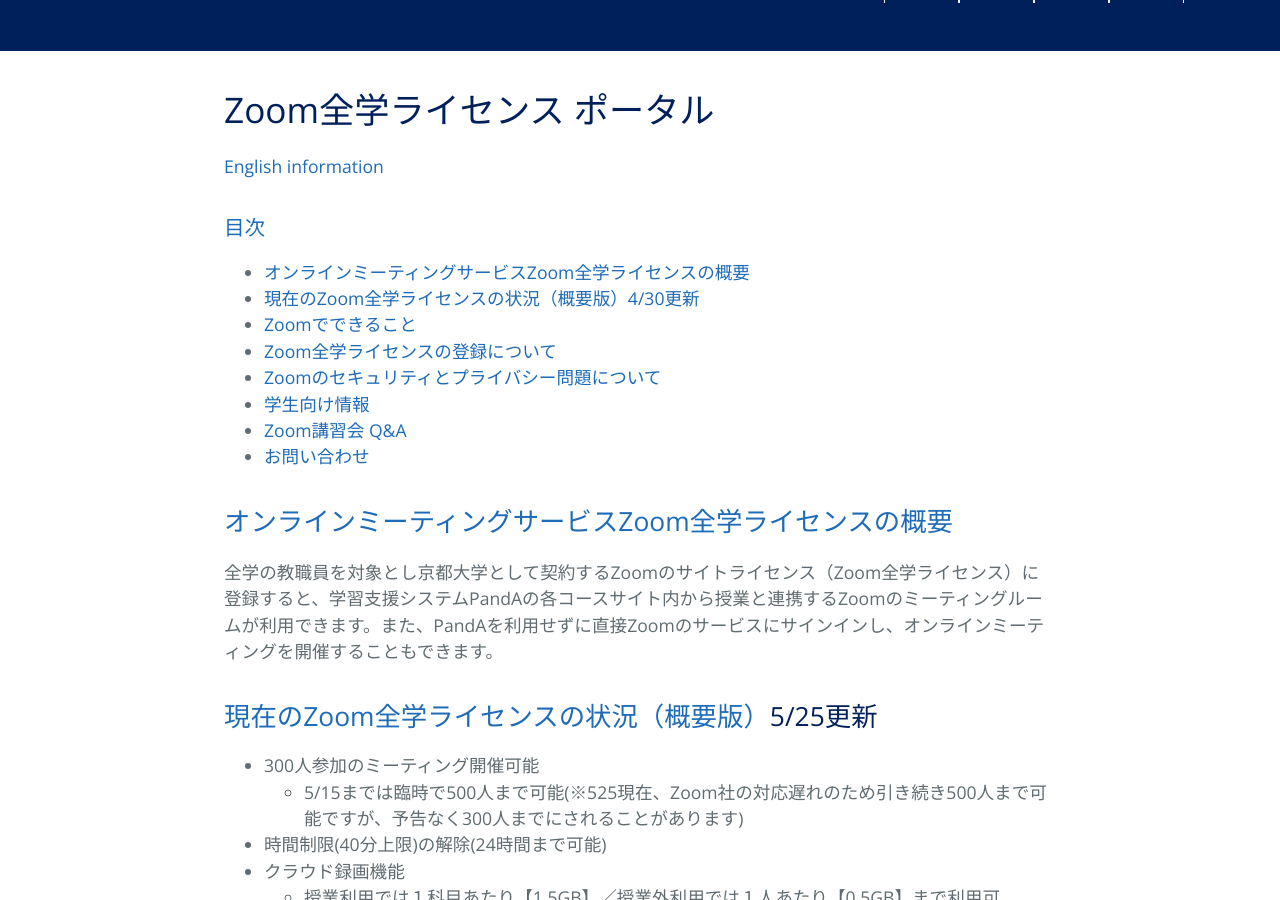
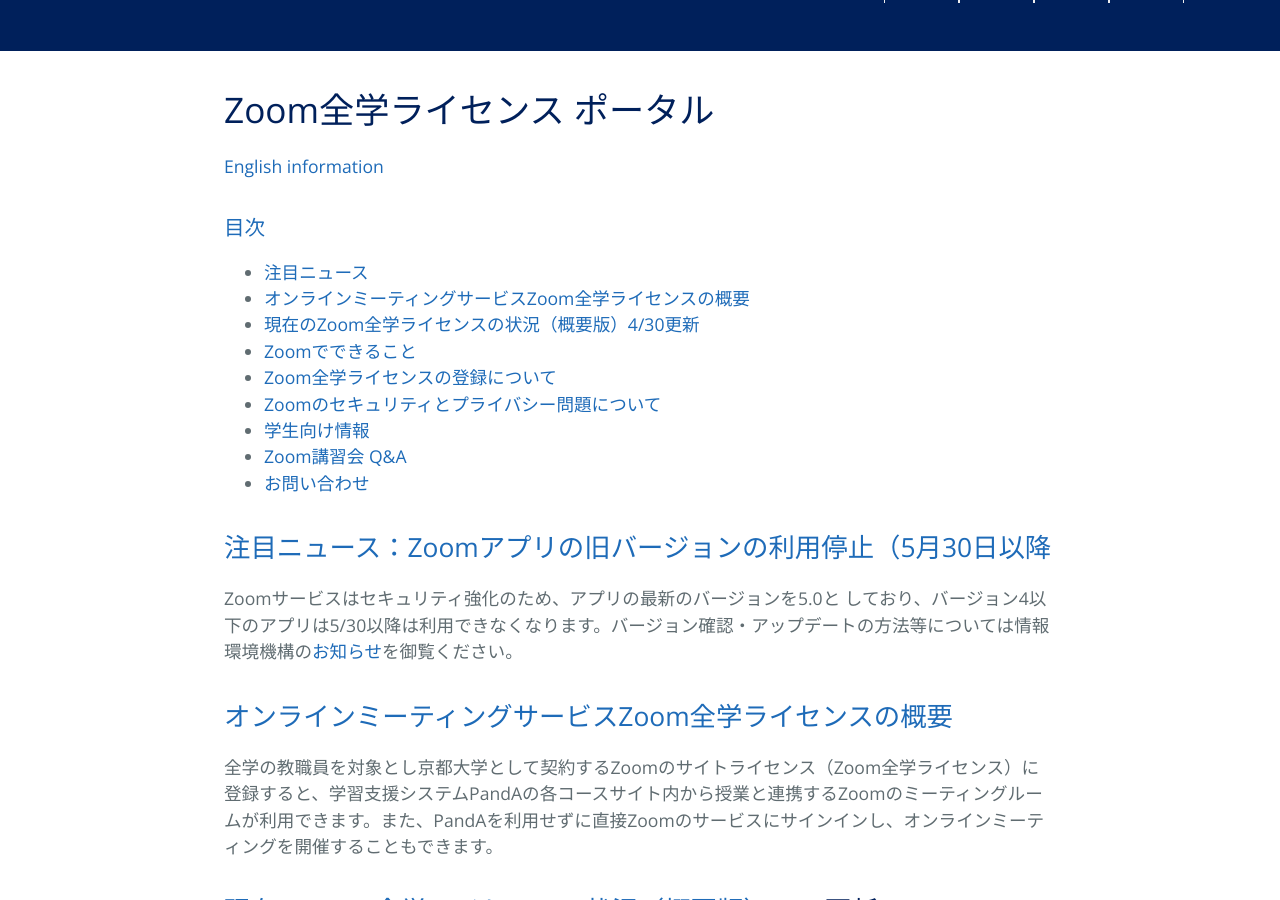
Before and after one commit to kyoto-u/online-edu, a Jekyll site: the page built from zoom.md, in a window 1280 px wide and 900 px high, scrolled down 321 px. Built offline with Jekyll 4.4.1, drawn with Linux system fonts in a browser that asks for light colours.

Commit message:
zoom5.0update

```diff
--- a/zoom.md
+++ b/zoom.md
@@ -8,6 +8,7 @@ title: オンラインミーティングサービス(Zoom全学ライセンス)
 
 <a id="index"></a>
 ### <a href="#index">目次</a>
+- [注目ニュース](#anch00)
 - [オンラインミーティングサービスZoom全学ライセンスの概要](#anch01)
 - [現在のZoom全学ライセンスの状況（概要版）4/30更新](#anch02)
 - [Zoomでできること](#anch03)
@@ -16,6 +17,11 @@ title: オンラインミーティングサービス(Zoom全学ライセンス)
 - [学生向け情報](#anch06)
 - [Zoom講習会 Q&A](#anch07)
 - [お問い合わせ](#anch08)
+
+<a id="anch00"></a>
+## <a href="#anch00">注目ニュース：Zoomアプリの旧バージョンの利用停止（5月30日以降</a>
+Zoomサービスはセキュリティ強化のため、アプリの最新のバージョンを5.0と
+しており、バージョン4以下のアプリは5/30以降は利用できなくなります。バージョン確認・アップデートの方法等については情報環境機構の[お知らせ](http://www.iimc.kyoto-u.ac.jp/ja/whatsnew/information/detail/200528056163.html)を御覧ください。
 
 <a id="anch01"></a>
 ## <a href="#anch01">オンラインミーティングサービスZoom全学ライセンスの概要</a>
```
